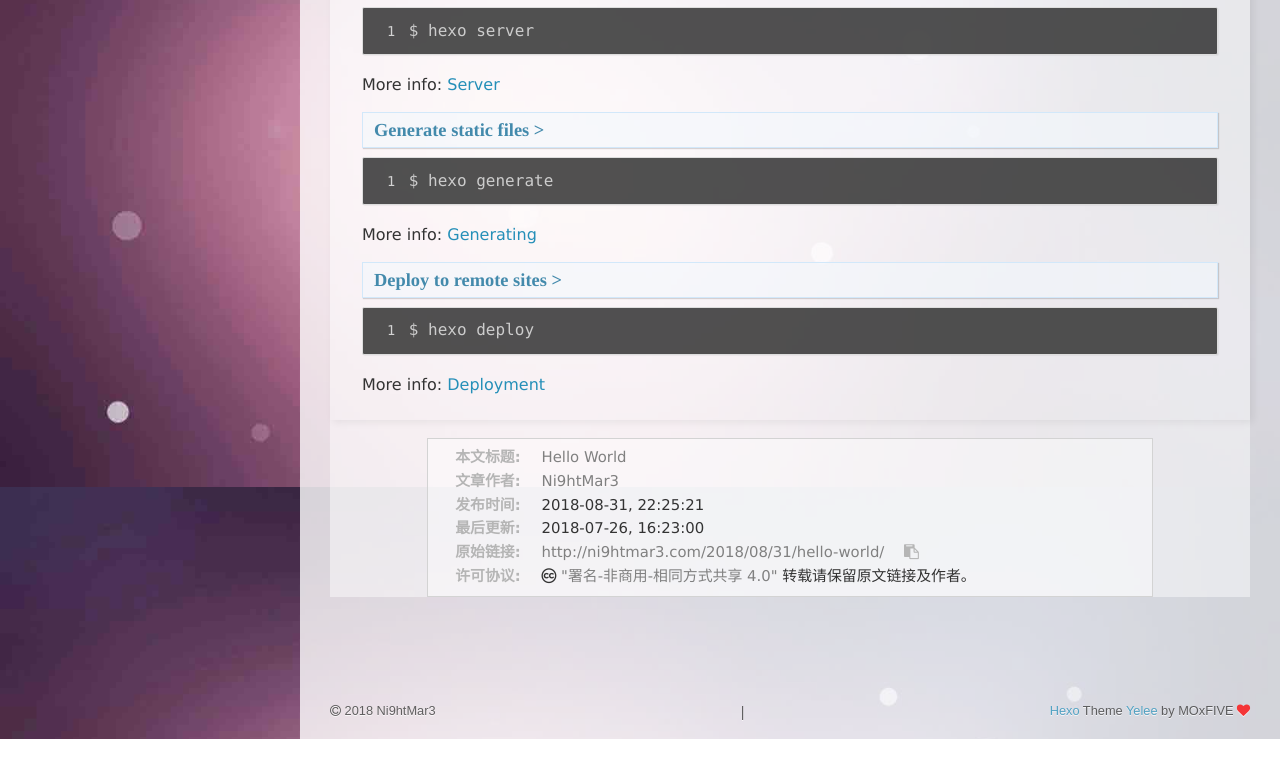
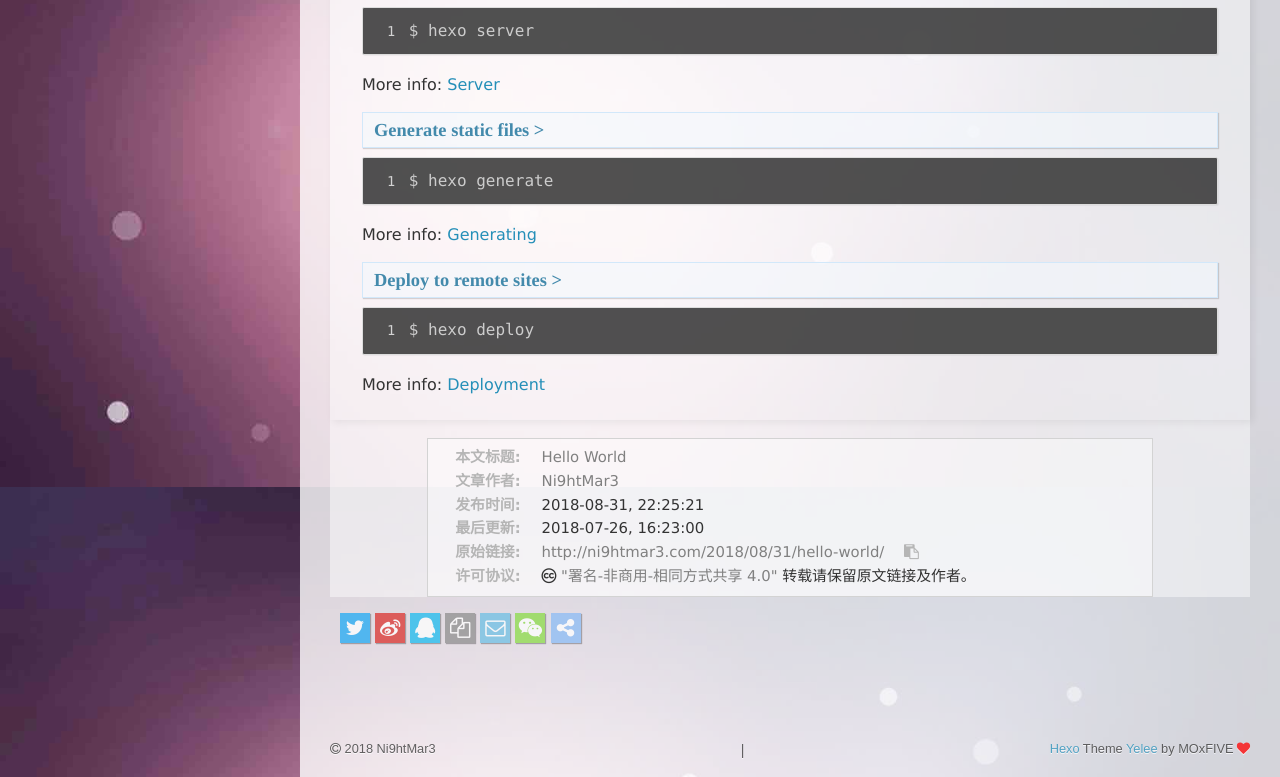
Before and after one commit to Ni9htMar3/ni9htmar3, a plain HTML site: page 2018/08/31/hello-world/index.html in a window 1280 px wide. Shown: the part 1113-1890 px from the top of the page. Before the commit the page ends 1852 px from the top, so only its background shows below. Drawn offline with nearby package versions, Linux system fonts and the light colour scheme; some packages are replaced by stand-ins of ours; a script that the page names is missing.

Commit message:
Site updated: 2018-10-12 21:57:57

```diff
--- a/2018/08/31/hello-world/index.html
+++ b/2018/08/31/hello-world/index.html
@@ -87,8 +87,6 @@
     <script> yiliaConfig.rootUrl = "\/";</script>
 
 
-
-    <script src="//s7.addthis.com/js/300/addthis_widget.js#pubid=ra-5bc0a3f67de4cdc4"></script>
 
 
 
@@ -398,9 +396,21 @@
 
 <div class="share">
 
+        <div class="bdsharebuttonbox">
+            <a href="#" class="fa fa-twitter bds_twi" data-cmd="twi" title="分享到推特"></a>
+            <a href="#" class="fa fa-weibo bds_tsina" data-cmd="tsina" title="分享到新浪微博"></a>
+            <a href="#" class="fa fa-qq bds_sqq" data-cmd="sqq" title="分享给 QQ 好友"></a>
+            <a href="#" class="fa fa-files-o bds_copy" data-cmd="copy" title="复制网址"></a>
+            <a href="#" class="fa fa fa-envelope-o bds_mail" data-cmd="mail" title="通过邮件分享"></a>
+            <a href="#" class="fa fa-weixin bds_weixin" data-cmd="weixin" title="生成文章二维码"></a>
+            <a href="#" class="fa fa-share-alt bds_more" data-cmd="more"></i></a>
+        </div>
+        <script>
+            window._bd_share_config={
+                "common":{"bdSnsKey":{},"bdText":"Hello World　| Ni9htMar3　","bdMini":"2","bdMiniList":false,"bdPic":"","bdStyle":"0","bdSize":"24"},"share":{}};with(document)0[(getElementsByTagName('head')[0]||body).appendChild(createElement('script')).src='http://bdimg.share.baidu.com/static/api/js/share.js?v=89860593.js?cdnversion='+~(-new Date()/36e5)];
+        </script>
 
 
-        <div class="addthis_sharing_toolbox"></div>
 
 </div>
 
```
Also changed, not shown: 404.html (+13 -3 lines), about/index.html (+13 -3 lines), archives/2018/08/index.html (+0 -2 lines), archives/2018/index.html (+0 -2 lines), archives/index.html (+0 -2 lines), index.html (+0 -2 lines), tags/index.html (+13 -3 lines).
